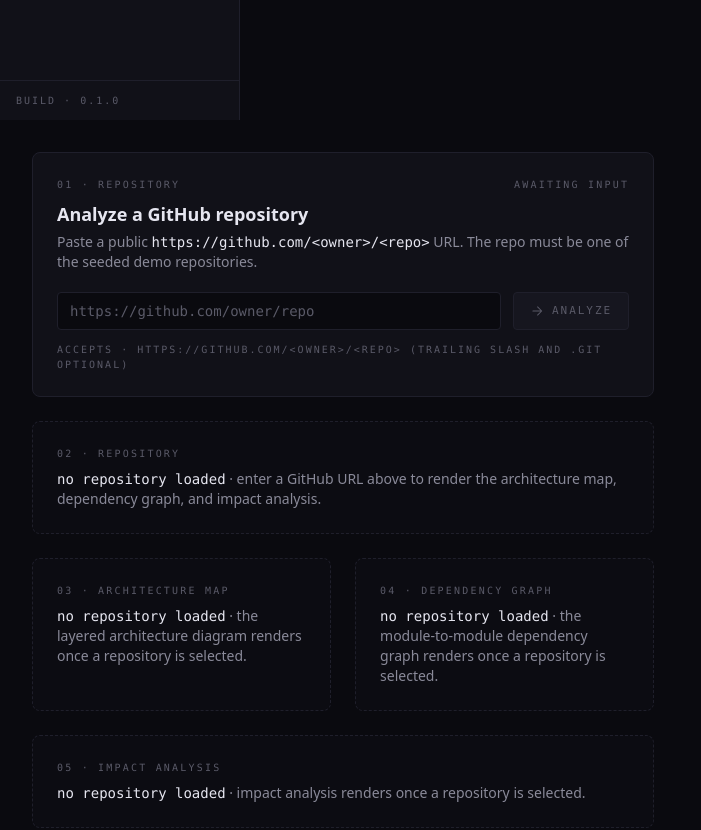
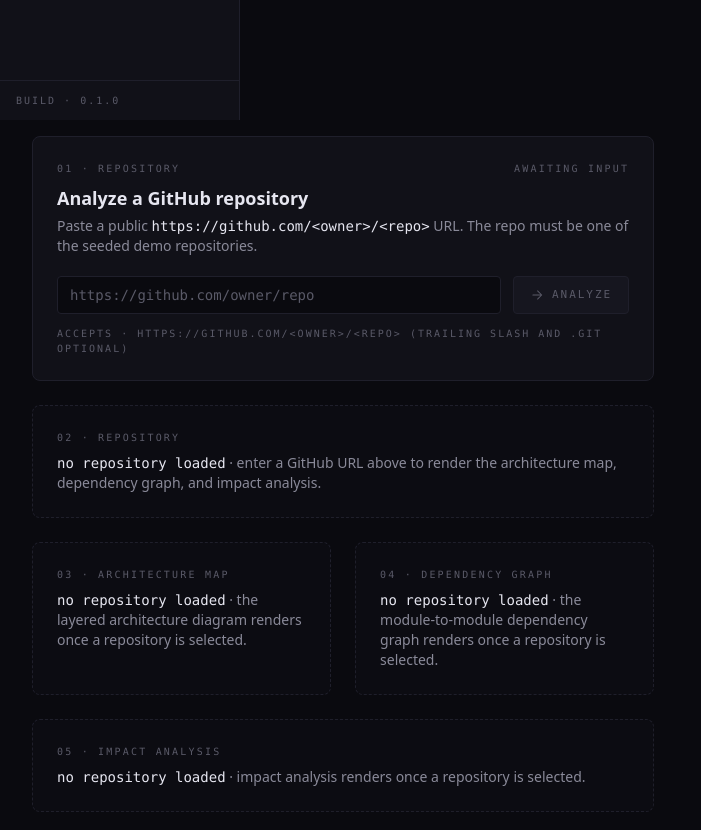
Before and after one commit to MrBanzz/projectoracle, a Next.js app: page / in a window 1280 px wide. Shown: the part 680-1510 px from the top of the page, without its empty margins (0-701 px from the left). Built offline with nearby package versions, Linux system fonts and the light colour scheme.

Commit message:
fix: improve dashboard layout

```diff
--- a/app/page.tsx
+++ b/app/page.tsx
@@ -23,7 +23,7 @@
       </Suspense>
 
       <main className="min-w-0 overflow-y-auto">
-        <div className="mx-auto flex w-full max-w-6xl flex-col gap-6 px-4 py-8 lg:px-8">
+        <div className="mx-auto flex w-full max-w-6xl flex-col gap-6 px-4 pt-4 pb-8 lg:px-8">
           <Suspense fallback={null}>
             <RepoUrlInput />
           </Suspense>
```
